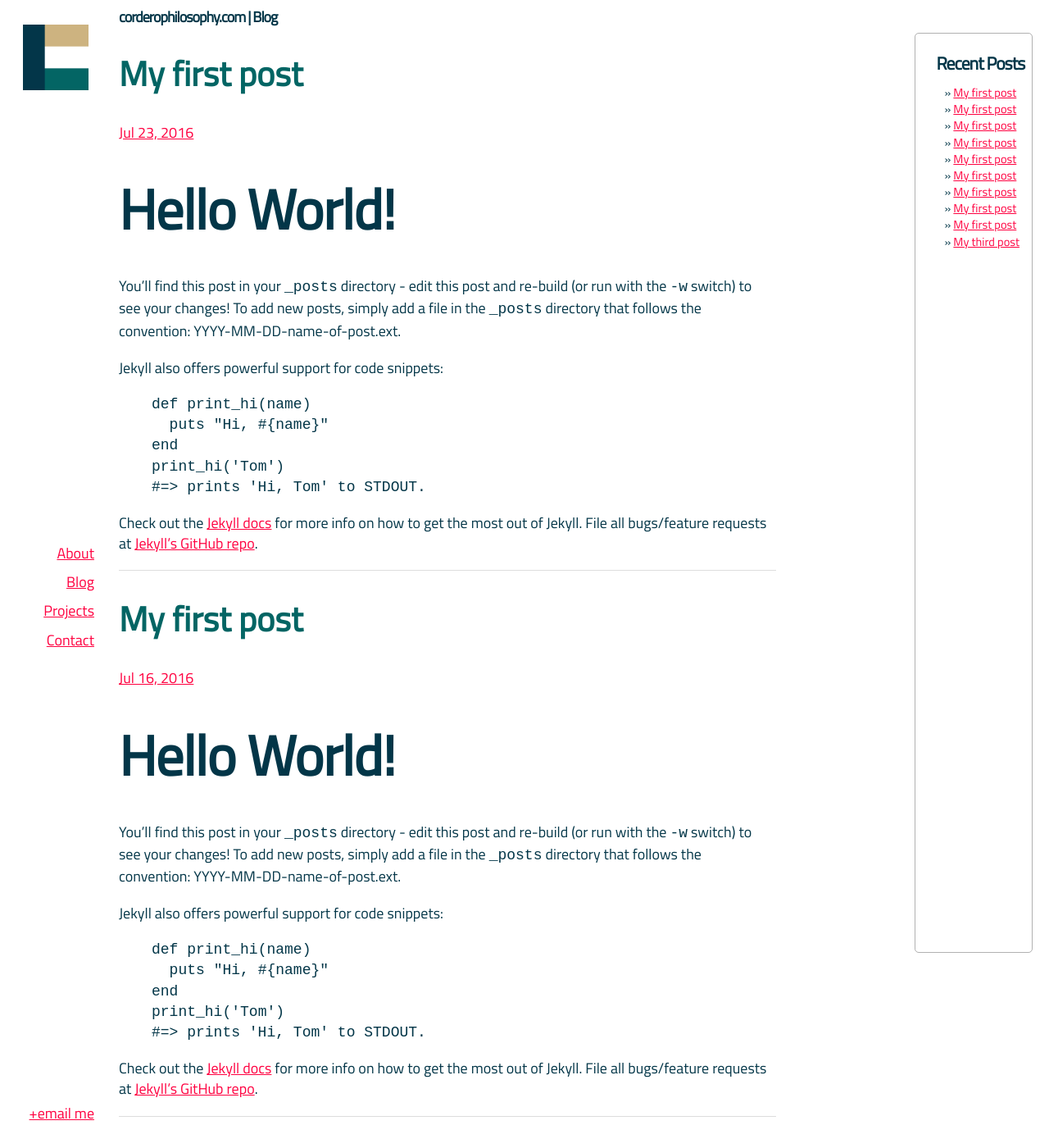
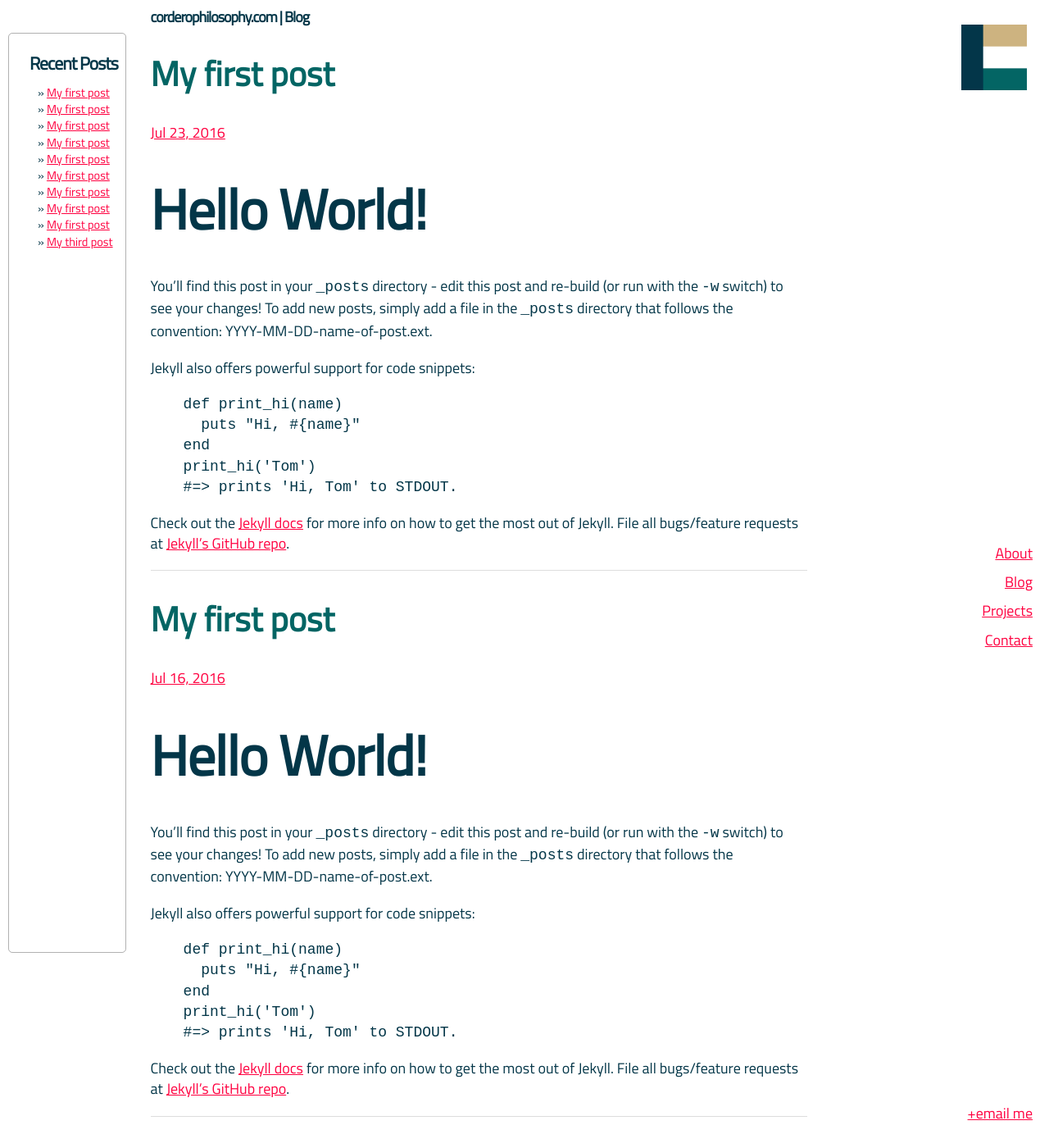
Before and after one commit to corderophilosophy/follow-along-devtips-design-code, a Jekyll site: the page built from blog/index.html, in a window 1280 px wide and 1400 px high. Shown: the whole window at 82% size. Built offline with Jekyll 4.4.1, drawn with Linux system fonts in a browser that asks for light colours; Markdown is read by kramdown in place of the engine named in the settings.

Commit message:
Move header to right. Fix js errors. Add SVG-src

```diff
--- a/assets/css/3-sections/_home-projects.sass
+++ b/assets/css/3-sections/_home-projects.sass
@@ -10,9 +10,9 @@ section.projects
     flex-wrap: wrap
     align-content: center
     .col
-      height: 100px
+      height: 125px
       margin: 12px 12px
-      width: 100px
+      width: 125px
       box-shadow: 0 3px 10px rgba(0,0,0,0.2)
       transition: all 0.15s ease-in-out
       &:first-child
@@ -37,7 +37,7 @@ section.projects
           size: contain
 
       &:hover
-        transform: scale(1.3)
+        transform: scale(1.4)
         box-shadow: 0 5px 14px rgba(0,0,0,0.4)
         cursor: pointer
 
--- a/assets/css/4-layouts/_blogpost.sass
+++ b/assets/css/4-layouts/_blogpost.sass
@@ -1,7 +1,7 @@
 .bloglayout
   flex: 1
   display: flex
-  flex-direction: row
+  flex-direction: row-reverse
   justify-content: center
   color: $text-color
 
--- a/assets/css/4-layouts/_home.sass
+++ b/assets/css/4-layouts/_home.sass
@@ -1,5 +1,6 @@
 .home-container
   display: flex
+  flex-direction: row-reverse
   min-height: 100vh
 
   @media (max-width: 830px)
--- a/assets/css/main.css
+++ b/assets/css/main.css
@@ -470,7 +470,7 @@ body {
   .home-container header .header-position {
     position: fixed;
     top: 30px;
-    left: 0;
+    right: 0;
     bottom: 30px;
     width: 135px;
     display: -webkit-box;
@@ -533,9 +533,9 @@ body {
       -webkit-transition: all 0.3s ease-in-out;
               transition: all 0.3s ease-in-out; }
     .home-container header .mobile-nav-toggle span:before {
-      top: 15px; }
+      top: 13px; }
     .home-container header .mobile-nav-toggle span::after {
-      top: -17px; }
+      top: -15px; }
     .home-container header .mobile-nav-toggle.is-open span {
       background: transparent; }
     .home-container header .mobile-nav-toggle.is-open span:before,
@@ -562,7 +562,7 @@ body {
   .home-container .mobile-nav ul {
     list-style: none;
     margin: 0;
-    padding: 0; }
+    padding-top: 40px; }
   .home-container .mobile-nav li {
     text-align: center;
     margin-bottom: 10px; }
@@ -789,9 +789,9 @@ section.projects {
         -ms-flex-line-pack: center;
             align-content: center; }
     section.projects .projects-strip .col {
-      height: 100px;
+      height: 125px;
       margin: 12px 12px;
-      width: 100px;
+      width: 125px;
       box-shadow: 0 3px 10px rgba(0, 0, 0, 0.2);
       -webkit-transition: all 0.15s ease-in-out;
               transition: all 0.15s ease-in-out; }
@@ -811,8 +811,8 @@ section.projects {
         background-position: center;
         background-size: contain; }
       section.projects .projects-strip .col:hover {
-        -webkit-transform: scale(1.3);
-                transform: scale(1.3);
+        -webkit-transform: scale(1.4);
+                transform: scale(1.4);
         box-shadow: 0 5px 14px rgba(0, 0, 0, 0.4);
         cursor: pointer; }
   section.projects .col-1 {
@@ -882,6 +882,11 @@ section.contact {
   display: -webkit-flex;
   display: -ms-flexbox;
   display: flex;
+  -webkit-box-orient: horizontal;
+  -webkit-box-direction: reverse;
+  -webkit-flex-direction: row-reverse;
+      -ms-flex-direction: row-reverse;
+          flex-direction: row-reverse;
   min-height: 100vh; }
   @media (max-width: 830px) {
     .home-container {
@@ -963,10 +968,10 @@ section.contact {
   display: -ms-flexbox;
   display: flex;
   -webkit-box-orient: horizontal;
-  -webkit-box-direction: normal;
-  -webkit-flex-direction: row;
-      -ms-flex-direction: row;
-          flex-direction: row;
+  -webkit-box-direction: reverse;
+  -webkit-flex-direction: row-reverse;
+      -ms-flex-direction: row-reverse;
+          flex-direction: row-reverse;
   -webkit-box-pack: center;
   -webkit-justify-content: center;
       -ms-flex-pack: center;
--- a/assets/js/functions.js
+++ b/assets/js/functions.js
@@ -1,36 +1,6 @@
 $(function() {
   mobileNav();
-  setInterval(function() {
-    postJello()
-  }, 4000);
 });
-
-function postJello() {
-  var randNum = Math.round(Math.random() * $('.post-thumb')
-    .length)
-  $('.post-thumb')
-    .eq(randNum)
-    .addClass('is-emph')
-    .siblings()
-    .removeClass('is-emph');
-}
-
-$(window).scroll(function () {
-  startPosts();
-});
-
-
-function startPosts(){
-  var wScroll = $(window).scrollTop();
-
-  if($('section.blog').offset().top - $(window).height()/1.2 < wScroll) {
-    $('.post-thumb').each(function(i){
-      setTimeout(function(){
-        $('.post-thumb').eq(i).addClass('is-visible');
-      }, 200 * i);
-    });
-  }
-}
 
 
 function mobileNav() {
--- a/index.html
+++ b/index.html
@@ -17,3 +17,5 @@ title: corderophilosophy.com
     </div>
 
 </div>
+<script type="text/javascript" src="{{site.url}}/assets/js/homefunctions.js">
+</script>
```
Also changed, not shown: assets/css/3-sections/_header.sass (+4 -4 lines), assets/js/homefunctions.js (added, +30 -0 lines), assets/img/symbol-defs.svg (added).
